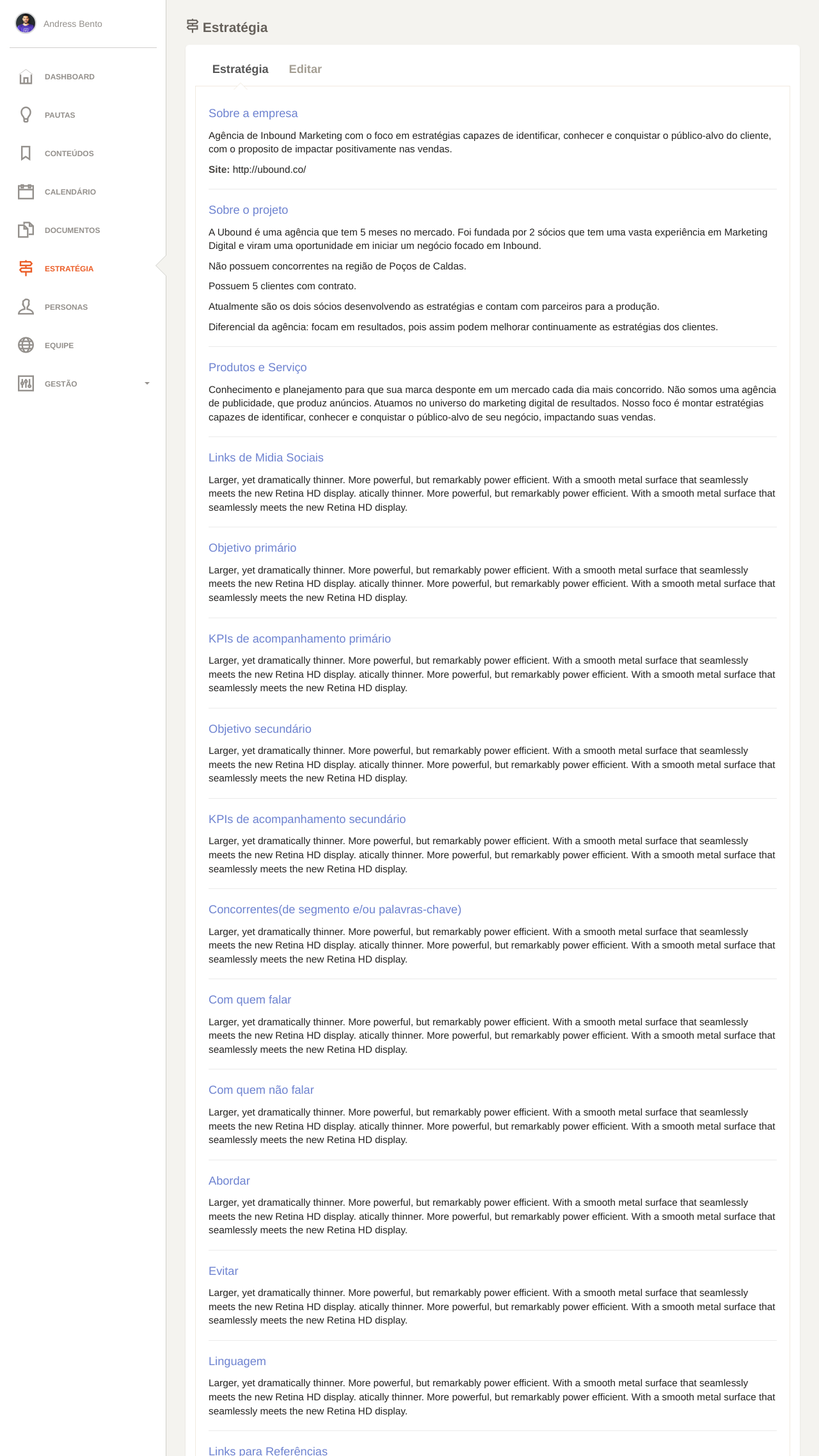
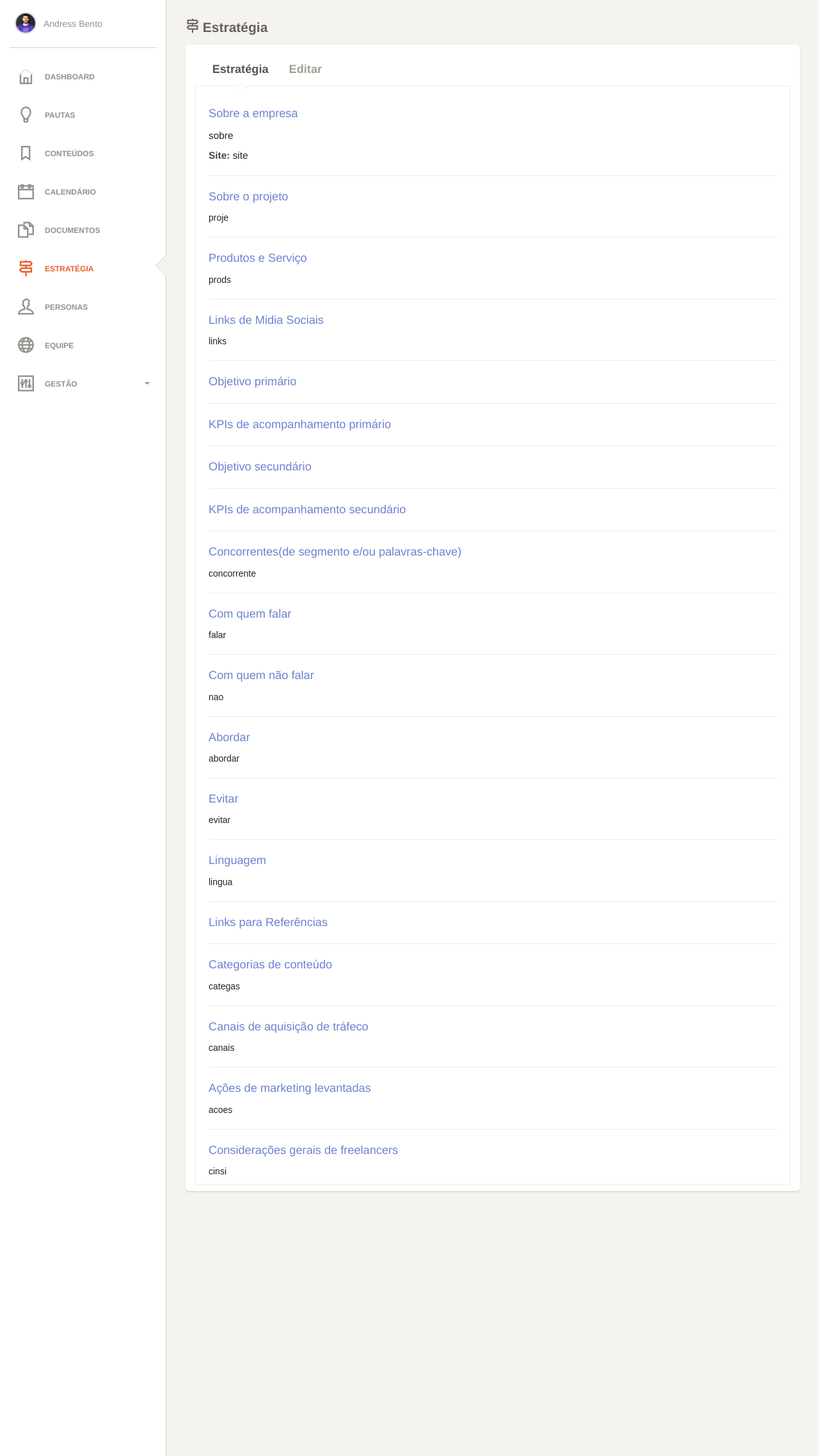
Before and after one commit to postspot/postspot_app_v1, a PHP site: page /view/adm/estrategia.php in a window 1280 px wide. Shown: the part 76-2351 px from the top of the page at 64% size. Run offline with PHP 8.4, Linux system fonts and the light colour scheme; data comes from the database, SQL or seed files in the repository; some libraries are stand-ins or nearby versions; some web fonts are replaced.

Commit message:
matheus2009 - arrumei estratégia.

```diff
--- a/model/estrategias.php
+++ b/model/estrategias.php
@@ -98,14 +98,13 @@
 		$stmt = Conexao::getInstance()->prepare("SELECT * FROM estrategias WHERE projetos_id_projeto = :id");
 
 		$stmt->bindParam(":id", $id);
-		 $stmt->execute();
-			$colunas = array();
-			while ($row = $stmt->fetch(PDO::FETCH_OBJ)) {
-				array_push($colunas, $row);
-			}
-			return $colunas;
+		$stmt->execute();
+		while ($row = $stmt->fetch(PDO::FETCH_OBJ)) {
+			return $row;
+		}
+		return false;
 		} catch(PDOException $ex) {
-		return false;
+			return false;
 		}
 	}
 
--- a/view/adm/estrategia.php
+++ b/view/adm/estrategia.php
@@ -1,8 +1,11 @@
 <?php
 require_once '../../config/config.php';
 require_once '../../lib/operacoes.php';
+require_once '../../model/estrategias.php';
 
-
+$estrategia = estrategias::getById(1);
+//pre_r($estrategia);
+//die();
 ?>
 <html lang="pt-br">
     <head>
@@ -42,97 +45,88 @@
                                             <div id="tab-persona" class="tab-content">
                                                 <div class="tab-pane pane-pauta active" id="estrategia">
                                                     <h3>Sobre a empresa</h3>
-                                                    <p>Agência de Inbound Marketing com o foco em estratégias capazes de identificar, conhecer e conquistar o público-alvo do cliente, com o proposito de impactar positivamente nas vendas.</p>
-                                                    <p><strong>Site:</strong> http://ubound.co/</p>
+                                                    <p><?= $estrategia->empresa ?></p>
+                                                    <p><strong>Site:</strong> <?= $estrategia->site ?></p>
                                                     <hr>
                                                     <h3>Sobre o projeto</h3>
-                                                    <p>A Ubound é uma agência que tem 5 meses no mercado. Foi fundada por 2 sócios que tem uma vasta experiência em Marketing Digital e viram uma oportunidade em iniciar um negócio focado em Inbound.</p>
-
-                                                    <p>Não possuem concorrentes na região de Poços de Caldas.</p>
-
-                                                    <p>Possuem 5 clientes com contrato.</p>
-
-                                                    <p>Atualmente são os dois sócios desenvolvendo as estratégias e contam com parceiros para a produção.</p>
-
-                                                    <p>Diferencial da agência: focam em resultados, pois assim podem melhorar continuamente as estratégias dos clientes.</p>
+                                                    <?= $estrategia->projeto ?>
                                                     <hr>
                                                     <h3>Produtos e Serviço</h3>
-                                                    <p>Conhecimento e planejamento para que sua marca desponte em um mercado cada dia mais concorrido. Não somos uma agência de publicidade, que produz anúncios. Atuamos no universo do marketing digital de resultados. Nosso foco é montar estratégias capazes de identificar, conhecer e conquistar o público-alvo de seu negócio, impactando suas vendas.</p>
+                                                    <?= $estrategia->produtos_servicos ?>
                                                     <hr>
                                                     <h3>Links de Midia Sociais</h3>
-                                                    <p>Larger, yet dramatically thinner. More powerful, but remarkably power efficient. With a smooth metal surface that seamlessly meets the new Retina HD display. atically thinner. More powerful, but remarkably power efficient. With a smooth metal surface that seamlessly meets the new Retina HD display.</p>
+                                                    <?= $estrategia->links ?>
                                                     <hr>
                                                     <h3>Objetivo primário</h3>
-                                                    <p>Larger, yet dramatically thinner. More powerful, but remarkably power efficient. With a smooth metal surface that seamlessly meets the new Retina HD display. atically thinner. More powerful, but remarkably power efficient. With a smooth metal surface that seamlessly meets the new Retina HD display.</p>
+                                                    <?= $estrategia->objetivo_primario ?>
                                                     <hr>
                                                     <h3>KPIs de acompanhamento primário</h3>
-                                                    <p>Larger, yet dramatically thinner. More powerful, but remarkably power efficient. With a smooth metal surface that seamlessly meets the new Retina HD display. atically thinner. More powerful, but remarkably power efficient. With a smooth metal surface that seamlessly meets the new Retina HD display.</p>
+                                                    <?= $estrategia->kpis_primario ?>
                                                     <hr>
                                                     <h3>Objetivo secundário</h3>
-                                                    <p>Larger, yet dramatically thinner. More powerful, but remarkably power efficient. With a smooth metal surface that seamlessly meets the new Retina HD display. atically thinner. More powerful, but remarkably power efficient. With a smooth metal surface that seamlessly meets the new Retina HD display.</p>
+                                                    <?= $estrategia->objetivo_secundario ?>
                                                     <hr>
                                                     <h3>KPIs de acompanhamento secundário</h3>
-                                                    <p>Larger, yet dramatically thinner. More powerful, but remarkably power efficient. With a smooth metal surface that seamlessly meets the new Retina HD display. atically thinner. More powerful, but remarkably power efficient. With a smooth metal surface that seamlessly meets the new Retina HD display.</p>
+                                                    <?= $estrategia->kpis_secundario ?>
                                                     <hr>
                                                     <h3>Concorrentes(de segmento e/ou palavras-chave)</h3>
-                                                    <p>Larger, yet dramatically thinner. More powerful, but remarkably power efficient. With a smooth metal surface that seamlessly meets the new Retina HD display. atically thinner. More powerful, but remarkably power efficient. With a smooth metal surface that seamlessly meets the new Retina HD display.</p>
+                                                    <?= $estrategia->concorrentes ?>
                                                     <hr>
                                                     <h3>Com quem falar</h3>
-                                                    <p>Larger, yet dramatically thinner. More powerful, but remarkably power efficient. With a smooth metal surface that seamlessly meets the new Retina HD display. atically thinner. More powerful, but remarkably power efficient. With a smooth metal surface that seamlessly meets the new Retina HD display.</p>
+                                                    <?= $estrategia->com_quem_falar ?>
                                                     <hr>
                                                     <h3>Com quem não falar</h3>
-                                                    <p>Larger, yet dramatically thinner. More powerful, but remarkably power efficient. With a smooth metal surface that seamlessly meets the new Retina HD display. atically thinner. More powerful, but remarkably power efficient. With a smooth metal surface that seamlessly meets the new Retina HD display.</p>
+                                                    <?= $estrategia->com_quem_nao_falar ?>
                                                     <hr>
                                                     <h3>Abordar</h3>
-                                                    <p>Larger, yet dramatically thinner. More powerful, but remarkably power efficient. With a smooth metal surface that seamlessly meets the new Retina HD display. atically thinner. More powerful, but remarkably power efficient. With a smooth metal surface that seamlessly meets the new Retina HD display.</p>
+                                                    <?= $estrategia->abordar ?>
                                                     <hr>
                                                     <h3>Evitar</h3>
-                                                    <p>Larger, yet dramatically thinner. More powerful, but remarkably power efficient. With a smooth metal surface that seamlessly meets the new Retina HD display. atically thinner. More powerful, but remarkably power efficient. With a smooth metal surface that seamlessly meets the new Retina HD display.</p>
+                                                    <?= $estrategia->evitar ?>
                                                     <hr>
                                                     <h3>Linguagem</h3>
-                                                    <p>Larger, yet dramatically thinner. More powerful, but remarkably power efficient. With a smooth metal surface that seamlessly meets the new Retina HD display. atically thinner. More powerful, but remarkably power efficient. With a smooth metal surface that seamlessly meets the new Retina HD display.</p>
+                                                    <?= $estrategia->linguagem ?>
                                                     <hr>
                                                     <h3>Links para Referências</h3>
-                                                    <p>Larger, yet dramatically thinner. More powerful, but remarkably power efficient. With a smooth metal surface that seamlessly meets the new Retina HD display. atically thinner. More powerful, but remarkably power efficient. With a smooth metal surface that seamlessly meets the new Retina HD display.</p>
+                                                    <?= $estrategia->links_ref ?>
                                                     <hr>
                                                     <h3>Categorias de conteúdo</h3>
-                                                    <p>Larger, yet dramatically thinner. More powerful, but remarkably power efficient. With a smooth metal surface that seamlessly meets the new Retina HD display. atically thinner. More powerful, but remarkably power efficient. With a smooth metal surface that seamlessly meets the new Retina HD display.</p>
+                                                    <?= $estrategia->categorias_conteudo ?>
                                                     <hr>
                                                     <h3>Canais de aquisição de tráfeco</h3>
-                                                    <p>Larger, yet dramatically thinner. More powerful, but remarkably power efficient. With a smooth metal surface that seamlessly meets the new Retina HD display. atically thinner. More powerful, but remarkably power efficient. With a smooth metal surface that seamlessly meets the new Retina HD display.</p>
+                                                    <?= $estrategia->canais ?>
                                                     <hr>
                                                     <h3>Ações de marketing levantadas</h3>
-                                                    <p>Larger, yet dramatically thinner. More powerful, but remarkably power efficient. With a smooth metal surface that seamlessly meets the new Retina HD display. atically thinner. More powerful, but remarkably power efficient. With a smooth metal surface that seamlessly meets the new Retina HD display.</p>
+                                                    <?= $estrategia->acoes ?>
                                                     <hr>
                                                     <h3>Considerações gerais de freelancers</h3>
-                                                    <p>Larger, yet dramatically thinner. More powerful, but remarkably power efficient. With a smooth metal surface that seamlessly meets the new Retina HD display. atically thinner. More powerful, but remarkably power efficient. With a smooth metal surface that seamlessly meets the new Retina HD display.</p>
+                                                    <?= $estrategia->consideracoes_gerais ?>
                                                 </div>
                                                 <div class="tab-pane" id="editar">
                                                     <form class="" action="../../controller/estrategia/criar_estrategia.php" method="POST">
                                                     <div class="form-group">
                                                         <label>Sobre a empresa</label>
-                                                        <textarea name="empresa" class="form-control" rows="3" placeholder="Descreve brevemente a empresa ou o negócio"></textarea>
+                                                        <textarea name="empresa" class="form-control" rows="3" placeholder="Descreve brevemente a empresa ou o negócio"><?= $estrategia->empresa ?></textarea>
                                                     </div>
                                                     <div class="form-group">
                                                         <label>Site</label>
-                                                        <input name="site" type="text" placeholder="Informe o site" class="form-control">
-
+                                                        <input name="site" type="text" placeholder="Informe o site" class="form-control" value="<?= $estrategia->site ?>">
                                                     </div>
                                                     <div class="form-group">
                                                         <label>Sobre o projeto</label>
-                                                        <textarea name="projeto" class="form-control" rows="3" placeholder="Descreve o projeto, caso ele seja um produto/serviço específico de uma empresa"></textarea>
+                                                        <textarea name="projeto" class="form-control" rows="3" placeholder="Descreve o projeto, caso ele seja um produto/serviço específico de uma empresa"><?= $estrategia->projeto ?></textarea>
                                                     </div>
                                                     <div class="form-group">
                                                         <label>Blog</label>
-                                                        <input name="blog" type="text" placeholder="Informe o Blog" class="form-control">
+                                                        <input name="blog" type="text" placeholder="Informe o Blog" class="form-control" value="<?= $estrategia->blog ?>">
                                                     </div>
                                                     <div class="form-group">
                                                         <label>Produtos e Serviço</label>
-                                                        <textarea name="produtos_servicos" class="form-control" rows="3" placeholder="Descreve os produtos e ou serviços que queremos vender com o Marketing de Conteúdo"></textarea>
+                                                        <textarea name="produtos_servicos" class="form-control" rows="3" placeholder="Descreve os produtos e ou serviços que queremos vender com o Marketing de Conteúdo"><?= $estrategia->produtos_servicos ?></textarea>
                                                     </div>
                                                     <div class="form-group">
                                                         <label>Links de Midia Sociais</label>
-                                                        <input name="links" type="text" placeholder="Informe a url" class="form-control">
+                                                        <input name="links" type="text" placeholder="Informe a url" class="form-control" value="<?= $estrategia->links ?>">
                                                     </div>
                                                     <div class="form-group">
                                                         <label>Objetivo primário</label>
@@ -165,50 +159,50 @@
                                                     </div>
                                                     <div class="form-group">
                                                         <label>Concorrentes(de segmento e/ou palavras-chave)</label>
-                                                        <input type="text" placeholder="Informe a url" class="form-control" name="concorrentes">
+                                                        <input type="text" placeholder="Informe a url" class="form-control" name="concorrentes" value="<?= $estrategia->concorrentes ?>">
                                                     </div>
                                                     <div class="form-group">
                                                         <label>Com quem falar</label>
-                                                        <textarea class="form-control" rows="3" placeholder="Descreve o projeto, caso ele seja um produto/serviço específico de uma empresa" name="com_quem_falar"></textarea>
+                                                        <textarea class="form-control" rows="3" placeholder="Descreve o projeto, caso ele seja um produto/serviço específico de uma empresa" name="com_quem_falar"><?= $estrategia->com_quem_falar ?></textarea>
                                                     </div>
                                                     <div class="form-group">
                                                         <label>Com quem não falar</label>
-                                                        <textarea class="form-control" rows="3" placeholder="Descreve o projeto, caso ele seja um produto/serviço específico de uma empresa" name="com_quem_nao_falar"></textarea>
+                                                        <textarea class="form-control" rows="3" placeholder="Descreve o projeto, caso ele seja um produto/serviço específico de uma empresa" name="com_quem_nao_falar"><?= $estrategia->com_quem_nao_falar ?></textarea>
                                                     </div>
                                                     <hr>
                                                     <div class="form-group">
                                                         <label>Abordar</label>
-                                                        <textarea class="form-control" rows="3" placeholder="Descreve o projeto, caso ele seja um produto/serviço específico de uma empresa" name="abordar"></textarea>
+                                                        <textarea class="form-control" rows="3" placeholder="Descreve o projeto, caso ele seja um produto/serviço específico de uma empresa" name="abordar"><?= $estrategia->abordar ?></textarea>
                                                     </div>
                                                     <div class="form-group">
                                                         <label>Evitar</label>
-                                                        <textarea class="form-control" rows="3" placeholder="Descreve o projeto, caso ele seja um produto/serviço específico de uma empresa" name="evitar"></textarea>
+                                                        <textarea class="form-control" rows="3" placeholder="Descreve o projeto, caso ele seja um produto/serviço específico de uma empresa" name="evitar"><?= $estrategia->evitar ?></textarea>
                                                     </div>
                                                     <div class="form-group">
                                                         <label>Linguagem</label>
-                                                        <textarea class="form-control" rows="3" placeholder="Descreve o projeto, caso ele seja um produto/serviço específico de uma empresa" name="linguagem"></textarea>
+                                                        <textarea class="form-control" rows="3" placeholder="Descreve o projeto, caso ele seja um produto/serviço específico de uma empresa" name="linguagem"><?= $estrategia->linguagem ?></textarea>
                                                     </div>
                                                     <div class="form-group">
                                                         <label>Links para Referências</label>
-                                                        <input type="text" placeholder="Informe a url" class="form-control" name="links_ref">
+                                                        <input type="text" placeholder="Informe a url" class="form-control" name="links_ref" value="<?= $estrategia->links_ref ?>">
                                                     </div>
                                                     <hr>
                                                     <div class="form-group">
                                                         <label>Categorias de conteúdo</label>
-                                                        <input type="text" placeholder="Informe a url" class="form-control" name="categorias_conteudo">
+                                                        <input type="text" placeholder="Informe a url" class="form-control" name="categorias_conteudo" value="<?= $estrategia->categorias_conteudo ?>">
                                                     </div>
                                                     <div class="form-group">
                                                         <label>Canais de aquisição de tráfeco</label>
-                                                        <input type="text" placeholder="Informe a url" class="form-control" name="canais">
+                                                        <input type="text" placeholder="Informe a url" class="form-control" name="canais" value="<?= $estrategia->canais ?>">
                                                     </div>
                                                     <hr>
                                                     <div class="form-group">
                                                         <label>Ações de marketing levantadas</label>
-                                                        <textarea class="form-control" rows="3" placeholder="Descreve o projeto, caso ele seja um produto/serviço específico de uma empresa" name="acoes"></textarea>
+                                                        <textarea class="form-control" rows="3" placeholder="Descreve o projeto, caso ele seja um produto/serviço específico de uma empresa" name="acoes"><?= $estrategia->acoes ?></textarea>
                                                     </div>
                                                     <div class="form-group">
                                                         <label>Considerações gerais de freelancers</label>
-                                                        <textarea class="form-control" rows="3" placeholder="Descreve o projeto, caso ele seja um produto/serviço específico de uma empresa" name="consideracoes_gerais"></textarea>
+                                                        <textarea class="form-control" rows="3" placeholder="Descreve o projeto, caso ele seja um produto/serviço específico de uma empresa" name="consideracoes_gerais"><?= $estrategia->consideracoes_gerais ?></textarea>
                                                     </div>
                                                     <hr>
                                                     <input type="hidden" name="id_projeto" value="1" class="form-control border-input">
```
Also changed, not shown: controller/estrategia/criar_estrategia.php (+14 -1 lines), view/adm/personas.php (+0 -8 lines).
